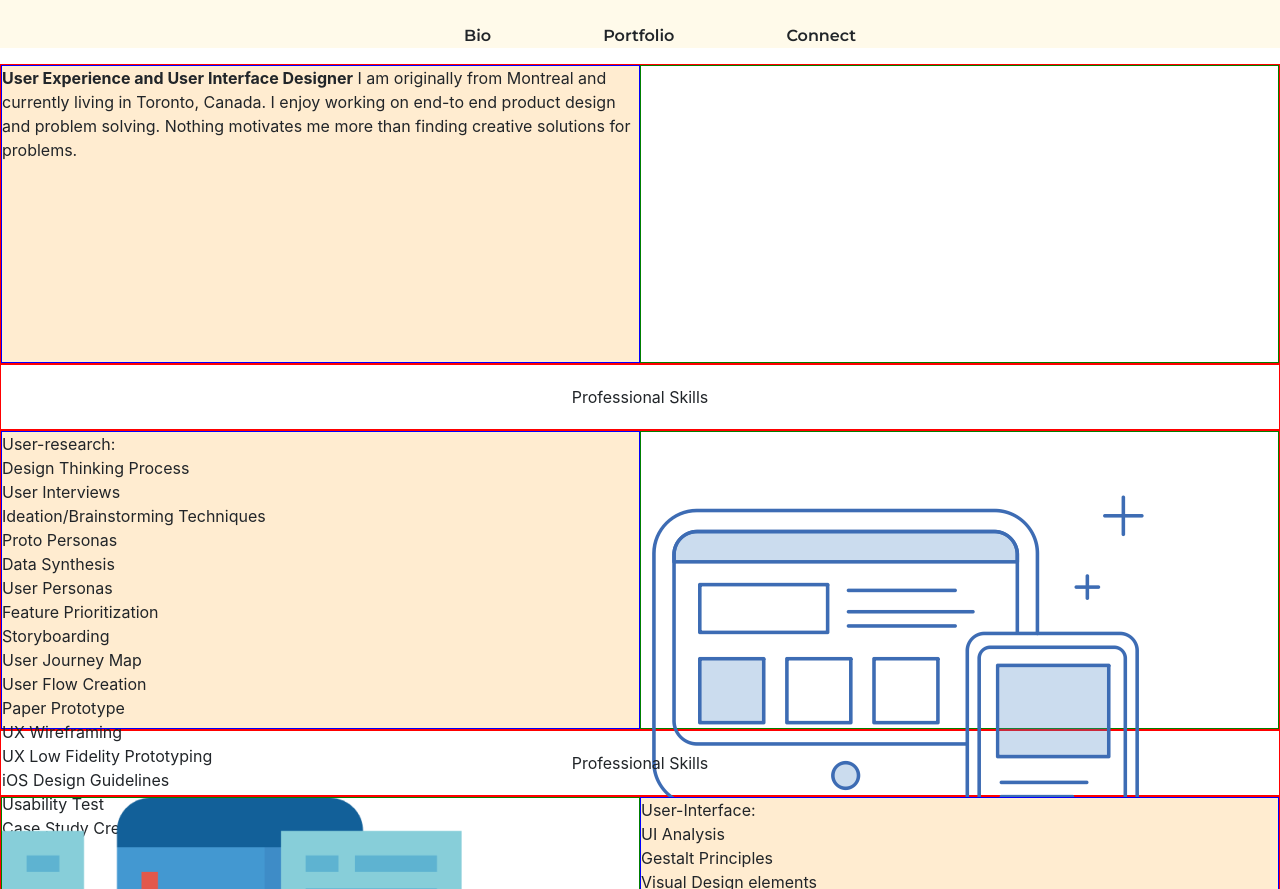
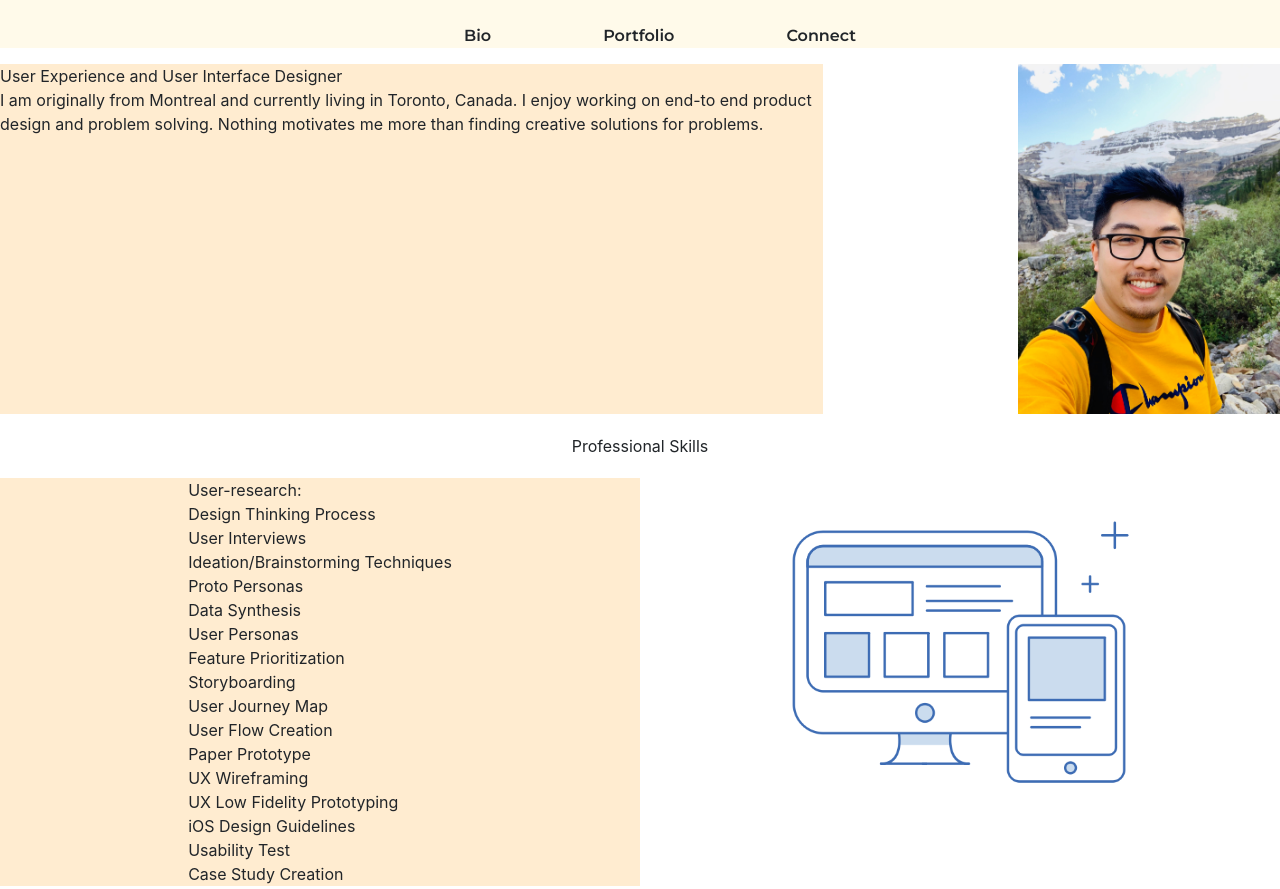
Before and after one commit to Henryxutao256/UX_UX_HW18, a plain HTML site: page Bio.html in a window 1280 px wide. Shown: the top 889 px of the page. Drawn offline with nearby package versions, Linux system fonts and the light colour scheme.

Commit message:
css and html

```diff
--- a/Bio.css
+++ b/Bio.css
@@ -30,46 +30,72 @@ li {
 }
 
 .biopage1 {
-    border: 1px solid red;
+
     width: 100%;
-    height: 300px;
     display: flex;
 
 }
 
+.biopicimage {
+    display: flex;
+    justify-content: flex-end;
+
+    width: 50%;
+    height: 100%;
+}
+
 .alittleaboutme {
-    border: 1px solid blue;
+
     width: 50%;
     height: 100%;
     background-color: #FFECD0;
+    display: flex;
+    justify-content: center;
+
+}
+
+.alittleaboutme1 {
+    display: flex;
+    justify-content: center;
+
+    width: 90%;
+    height: 350px;
+    background-color: #FFECD0;
+
+
 }
 
 .biopic {
-    border: 1px solid green;
+    display: flex;
+    justify-content: center;
+
     width: 50%;
     height: 100%;
 }
 
 .skills {
     padding: 20px;
-    border: 1px solid red;
+
     display: flex;
     justify-content: center;
 }
 
 .softpictures {
     display: flex;
-    border: 1px solid red;
+
     justify-content: space-evenly;
 }
 
 .softimages {
-    border: 1px solid green;
+
 
 
 }
 
+.userresearch {
+    height: 350px;
 
+}
 
 
 
--- a/Bio.html
+++ b/Bio.html
@@ -28,15 +28,15 @@
 
 <section class="biopage1">
 
-<div class="alittleaboutme">
-    <b>User Experience and User Interface Designer</b>
+<div class="alittleaboutme1">
+   User Experience and User Interface Designer<br>
 
     I am originally from Montreal and currently living in Toronto, Canada.
 
     I enjoy working on end-to end product design and problem solving. Nothing motivates me more than finding creative solutions for problems.
 </div>
-<div class="biopic">
-
+<div class="biopicimage">
+    <img class="userresearch" src="../UX_UX_HW18/images/me.jpg">
 </div>
 
 </section>
@@ -71,15 +71,12 @@
     <img class="userresearch" src="../UX_UX_HW18/images/userresearch.png">
     </div>
 </section>
-
-<section class="skills">
-    <div> Professional Skills </div>
-    </section>
+    </section> -->
 
     <section class="biopage1">
 
         <div class="biopic">
-        <img src="../UX_UX_HW18/images/userinterface.png">
+        <img class="userresearch" src="../UX_UX_HW18/images/userinterface.png">
         </div>
         <div class="alittleaboutme">
             User-Interface:<br>
@@ -106,7 +103,7 @@
     </section>
 
 
-    <div> Professional Skills </div>
+    <div> </div>
 </section>
 
 <section class="biopage1">
@@ -127,13 +124,11 @@
 
 
 <section class="skills">
-    <div> Professional Skills </div>
     </section>
-
     <section class="biopage1">
 
         <div class="biopic">
-        <img src="../UX_UX_HW18/images/morelanguages.png">
+        <img class="userresearch" src="../UX_UX_HW18/images/morelanguages.png">
         </div>
         <div class="alittleaboutme">
             More languages:<br>
@@ -175,6 +170,11 @@
     </div>
 </section>
 
+
+<section class="skills">
+    </section>
+
+
 <section class="softpictures">
     <div class="softimages">
 <img class="github"src="../UX_UX_HW18/images/invision.png">
@@ -186,6 +186,10 @@
         <img class="github"src="../UX_UX_HW18/images/miro.png">
     </div>
 </section>
+
+<section class="skills">
+</section>
+
 
 <footer>
     <div class="contact">
```
